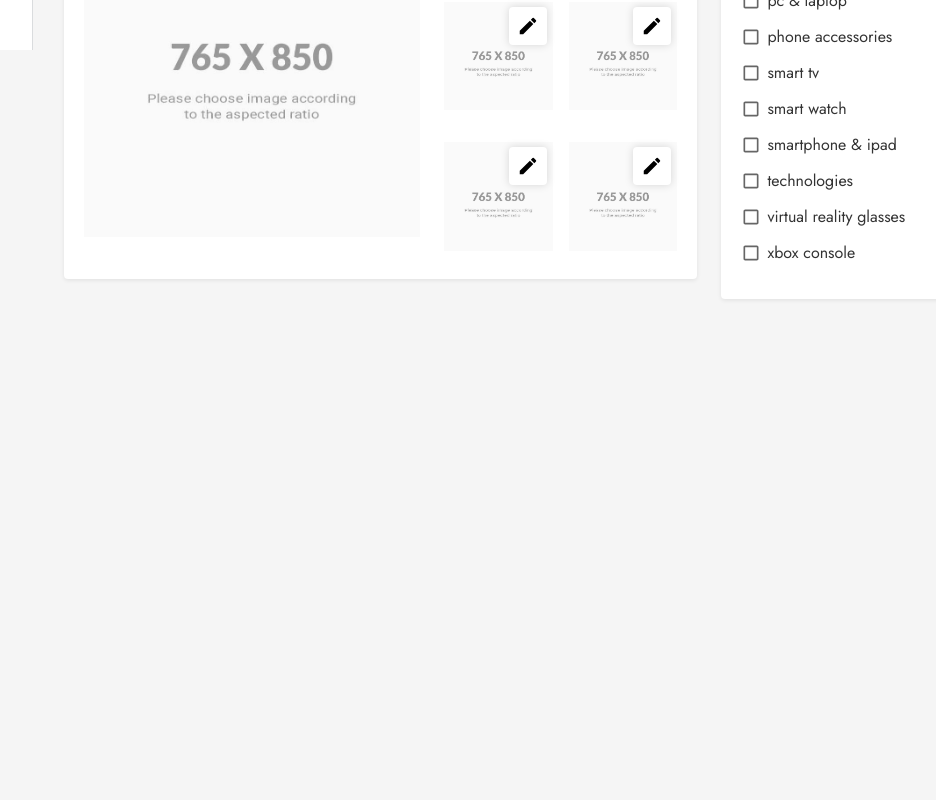
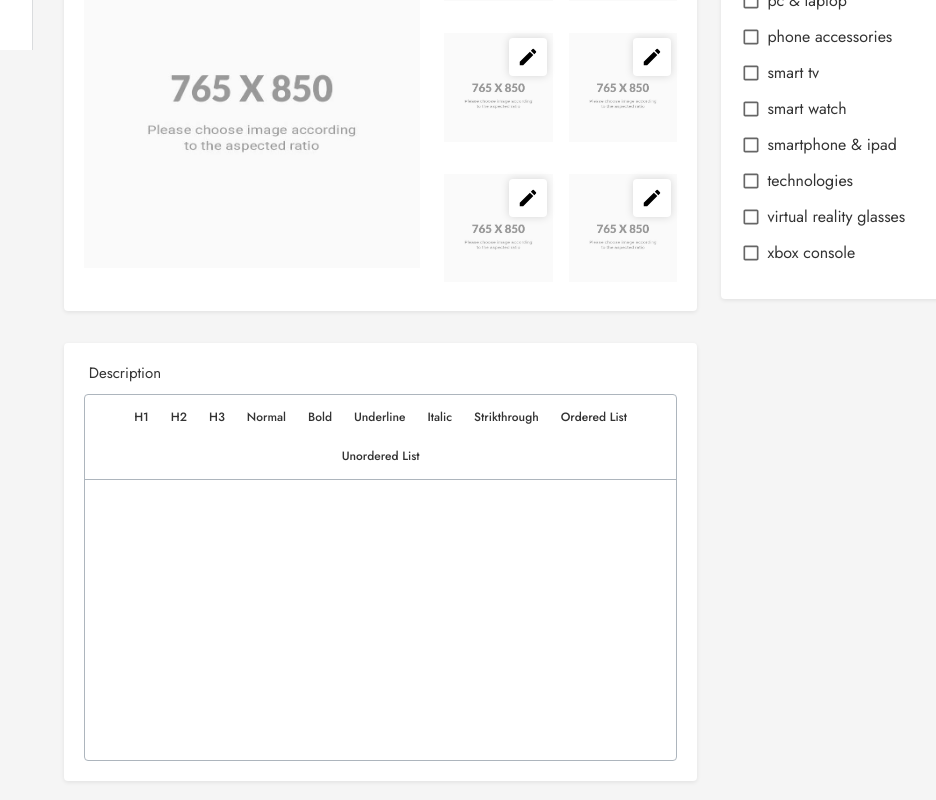
Before and after one commit to digita-webshop/digita-webshop-frontend, a React (Create React App) app: page /panel/add-product in a window 1280 px wide. Shown: the part 750-1550 px from the top of the page, without its empty margins (223-1159 px from the left). Before the commit the page ends 1079 px from the top, so only its background shows below. Built offline with nearby package versions, Linux system fonts and the light colour scheme.

Commit message:
feat(addProduct):add description text editor

```diff
--- a/package.json
+++ b/package.json
@@ -13,6 +13,7 @@
     "@testing-library/jest-dom": "^5.16.4",
     "@testing-library/react": "^13.3.0",
     "@testing-library/user-event": "^13.5.0",
+    "@types/draft-js": "^0.11.9",
     "@types/googlemaps": "^3.43.3",
     "@types/jest": "^27.5.1",
     "@types/node": "^16.11.36",
@@ -21,6 +22,7 @@
     "@types/uuid": "^8.3.4",
     "chart.js": "^3.8.0",
     "country-state-city": "^3.0.1",
+    "draft-js": "^0.11.7",
     "react": "^18.1.0",
     "react-chartjs-2": "^4.2.0",
     "react-dom": "^18.1.0",
--- a/src/Components/AddProduct/AddProduct.tsx
+++ b/src/Components/AddProduct/AddProduct.tsx
@@ -1,5 +1,6 @@
 import { Grid } from "@mui/material";
 import ContentHeader from "./ContentHeader/ContentHeader";
+import Description from "./Description/Description";
 import Details from "./Details/Details";
 import Gallery from "./Gallery/Gallery";
 import Sidebar from "./Sidebar/Sidebar";
@@ -14,6 +15,7 @@ function AddProduct() {
         <Grid item xs={12} md={8}>
           <Details />
           <Gallery />
+          <Description />
         </Grid>
         <Grid item xs={12} md={4}>
           <Sidebar />
--- /dev/null
+++ b/src/Components/AddProduct/Description/Description.tsx
@@ -0,0 +1,77 @@
+import { useState } from "react";
+import { Editor, EditorState, RichUtils } from "draft-js";
+import { CardWrapper, PFormLabel } from "../../../Styles/panelCommon";
+import "draft-js/dist/Draft.css";
+import { Box } from "@mui/material";
+import {
+  TextEditorWrapper,
+  EditorButton,
+  textEditorStyles,
+} from "../../../Styles/AddProduct";
+
+function Description() {
+  const [editorState, setEditorState] = useState(EditorState.createEmpty());
+
+  const handleToggleClick = (e: React.MouseEvent, inlineStyle: string) => {
+    e.preventDefault();
+    setEditorState(RichUtils.toggleInlineStyle(editorState, inlineStyle));
+  };
+
+  const handleBlockClick = (e: React.MouseEvent, blockType: string) => {
+    e.preventDefault();
+    setEditorState(RichUtils.toggleBlockType(editorState, blockType));
+  };
+  console.log(editorState.getCurrentContent().getPlainText());
+  return (
+    <CardWrapper mt={4}>
+      <PFormLabel sx={{ display: "block", ml: "5px", mb: "10px" }}>
+        description
+      </PFormLabel>
+      <TextEditorWrapper>
+        <Box sx={textEditorStyles}>
+          <EditorButton onMouseDown={(e) => handleBlockClick(e, "header-one")}>
+            H1
+          </EditorButton>
+          <EditorButton onMouseDown={(e) => handleBlockClick(e, "header-two")}>
+            H2
+          </EditorButton>
+          <EditorButton
+            onMouseDown={(e) => handleBlockClick(e, "header-three")}
+          >
+            H3
+          </EditorButton>
+          <EditorButton onMouseDown={(e) => handleBlockClick(e, "unstyled")}>
+            Normal
+          </EditorButton>
+          <EditorButton onMouseDown={(e) => handleToggleClick(e, "BOLD")}>
+            bold
+          </EditorButton>
+          <EditorButton onMouseDown={(e) => handleToggleClick(e, "UNDERLINE")}>
+            underline
+          </EditorButton>
+          <EditorButton onMouseDown={(e) => handleToggleClick(e, "ITALIC")}>
+            italic
+          </EditorButton>
+          <EditorButton
+            onMouseDown={(e) => handleToggleClick(e, "STRIKETHROUGH")}
+          >
+            strikthrough
+          </EditorButton>
+          <EditorButton
+            onMouseDown={(e) => handleBlockClick(e, "ordered-list-item")}
+          >
+            Ordered List
+          </EditorButton>
+          <EditorButton
+            onMouseDown={(e) => handleBlockClick(e, "unordered-list-item")}
+          >
+            Unordered List
+          </EditorButton>
+        </Box>
+        <Editor editorState={editorState} onChange={setEditorState} />
+      </TextEditorWrapper>
+    </CardWrapper>
+  );
+}
+
+export default Description;
--- a/src/Components/AddProduct/Gallery/Gallery.tsx
+++ b/src/Components/AddProduct/Gallery/Gallery.tsx
@@ -1,7 +1,7 @@
 import { Edit } from "@mui/icons-material";
 import { Box, Grid } from "@mui/material";
 import { ImageWrapper } from "../../../Styles/AddProduct";
-import { CardWrapper } from "../../../Styles/panelCommon";
+import { CardWrapper, PFormLabel } from "../../../Styles/panelCommon";
 import previewImg from "../../../Assets/Images/upload-preview.jpg";
 import { useRef } from "react";
 
@@ -41,6 +41,9 @@ function Gallery() {
   };
   return (
     <CardWrapper mt={4}>
+      <PFormLabel sx={{ display: "block", ml: "5px", mb: "10px" }}>
+        images
+      </PFormLabel>
       <Grid container spacing={3}>
         <Grid item xs={12} sm={7} display={"flex"}>
           <ImageWrapper className="main">
--- a/src/Styles/AddProduct/index.tsx
+++ b/src/Styles/AddProduct/index.tsx
@@ -1,4 +1,4 @@
-import { Box } from "@mui/material";
+import { Box, Button } from "@mui/material";
 import { styled } from "@mui/material/styles";
 
 export const ColorInput = styled(Box)(({ theme }) => ({
@@ -111,3 +111,31 @@ export const ImageWrapper = styled(Box)(({ theme }) => ({
     },
   },
 }));
+
+export const TextEditorWrapper = styled(Box)(({ theme }) => ({
+  border: `1px solid ${theme.palette.common.panelGrey}`,
+  borderRadius: "4px",
+  "& .public-DraftEditor-content": {
+    minHeight: "250px",
+    padding: "10px",
+  },
+}));
+export const EditorButton = styled(Button)(({ theme }) => ({
+  borderRadius: "10px",
+  fontSize: "12px",
+  minWidth: "unset",
+  "&:hover": {
+    backgroundColor: theme.palette.common.panelHoverGrey,
+  },
+}));
+
+export const textEditorStyles = {
+  mb: "10px",
+  display: "flex",
+  justifyContent: "center",
+  gap: "6px",
+  flexWrap: "wrap",
+  borderBottom: "1px solid",
+  borderColor: "common.panelGrey",
+  paddingY: "6px",
+};
```
Also changed, not shown: 1 other file (tests, documents, lock files or other folders).
